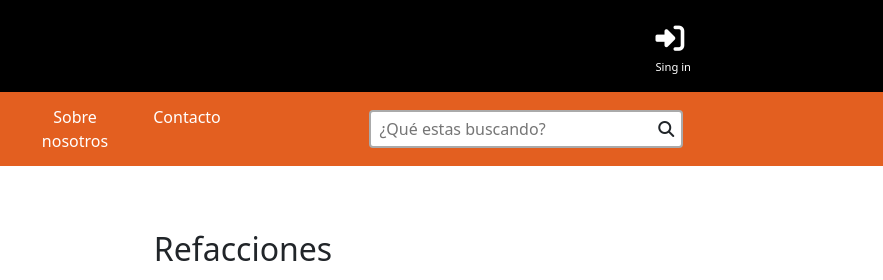
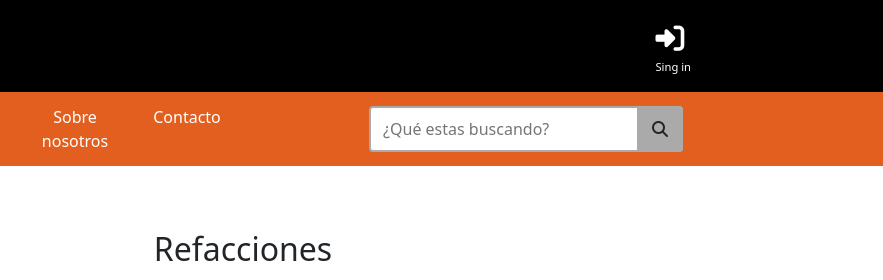
Before and after one commit to manuelluevano/tienda, a website built with Parcel: page index.html in a window 1280 px wide. Shown: the top 280 px of the page, 397-1280 px from the left. Built offline with nearby package versions, Linux system fonts and the light colour scheme.

Commit message:
Barra buscador + edición 'deskto'p 2

```diff
--- a/css/navegacion.sass
+++ b/css/navegacion.sass
@@ -27,9 +27,12 @@ nav
         position: relative
         i
             position: absolute
-            top: .5rem
-            right: 5px
-            padding: .74rem
+            top: .53rem
+            right: 8px
+            padding: .939rem
+            transition: .3s
+            background-color: #aaa
+            border-radius: 0px 4px 4px 0px
         span i:hover
             cursor: pointer
             color: #ffffff
@@ -39,7 +42,7 @@ nav
             border-radius: 4px
             margin: 8px 0
             outline: none
-            padding: 8px
+            padding: .73rem
             box-sizing: border-box
             transition: .3s
             width: 70%
```
Also changed, not shown: css/main.css, 1 other file.
